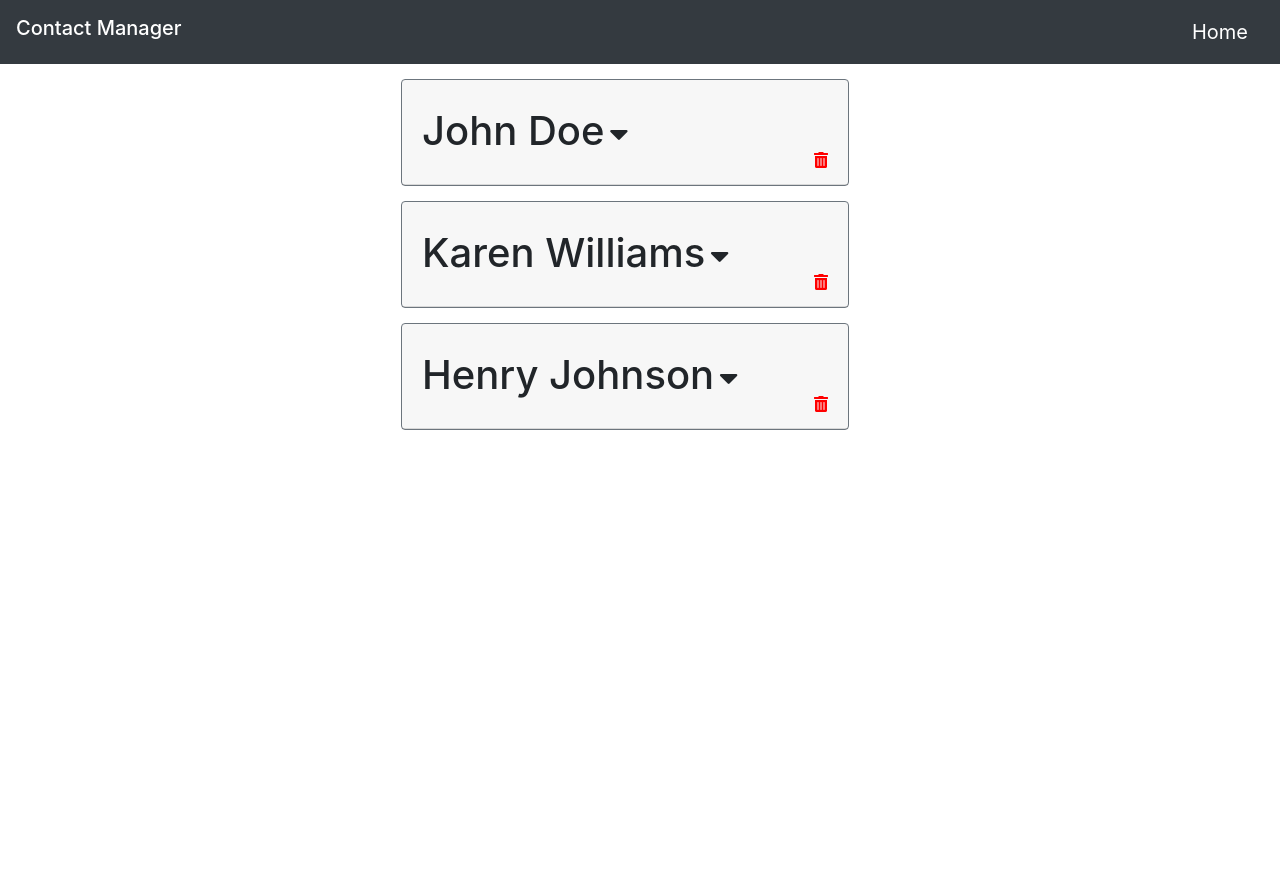
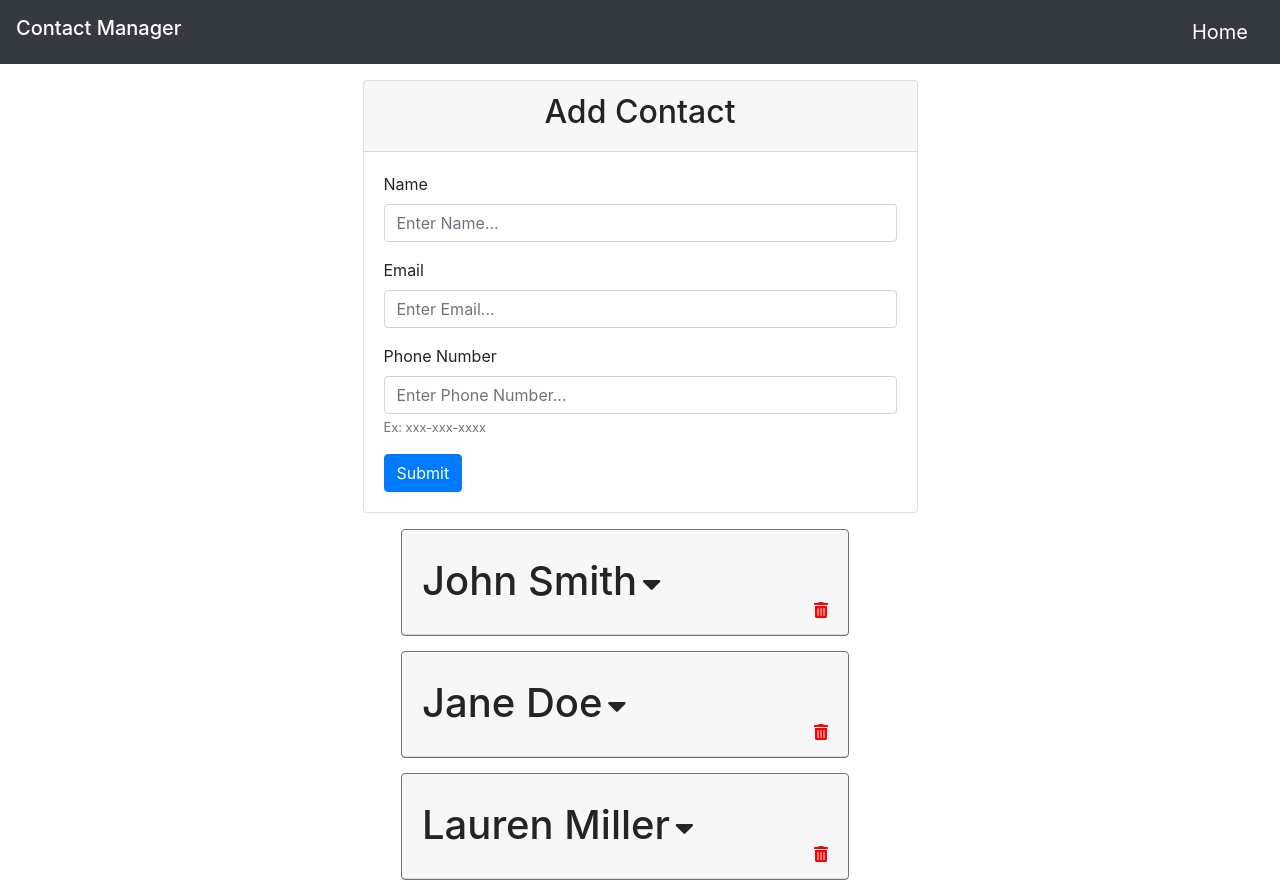
Before and after one commit to storres8/contact-manager, a React (Create React App) app in the folder contactmanager/: page / in a window 1280 px wide. Before the commit the page ends 800 px from the top, so only its background shows below. Built offline with nearby package versions, Linux system fonts and the light colour scheme.

Commit message:
created add contact componenent.

```diff
--- a/contactmanager/src/App.js
+++ b/contactmanager/src/App.js
@@ -2,6 +2,7 @@ import React, { Component } from 'react';
 import Contacts from './Components/Contacts';
 import Navbar from './Components/Navbar';
 import { Provider } from './Components/Context';
+import AddContact from './Components/AddContact';
 
 
 class App extends Component {
@@ -9,9 +10,10 @@ class App extends Component {
     return (
       <Provider>
         <div>
-        < Navbar/>
-        < Contacts/>
-      </div>
+          < Navbar/>
+          < AddContact/>
+          < Contacts/>
+        </div>
       </Provider>
     );
   }
--- /dev/null
+++ b/contactmanager/src/Components/AddContact.js
@@ -0,0 +1,81 @@
+import React, { Component } from 'react'
+
+class AddContact extends Component {
+
+  state={
+    name: '',
+    email: '',
+    phone: '',
+  };
+
+  onChange = (e) =>{
+    this.setState({
+      [e.target.name]: e.target.value
+    })
+  }
+
+  handleSubmit = (e) =>{
+    e.preventDefault()
+    console.log(this.state)
+  }
+
+
+  render() {
+    const { name, email, phone } = this.state;
+    return (
+      <div className="container">
+        <div className="card  mt-3 mb-3 w-50 mx-auto">
+          <div className="card-header text-center">
+            <h2>Add Contact</h2>
+          </div>
+          <div className="card-body">
+            <form onSubmit={this.handleSubmit}>
+              <div className="form-group">
+                <label htmlFor="name">Name</label>
+                <input
+                type="text"
+                name="name"
+                id="name"
+                className="form-control"
+                placeholder="Enter Name..."
+                value = { name }
+                onChange = {this.onChange}
+                />
+              </div>
+
+              <div className="form-group">
+                <label htmlFor="email">Email</label>
+                <input
+                type="email"
+                name="email"
+                id="email"
+                className="form-control"
+                placeholder="Enter Email..."
+                value = { email }
+                onChange = {this.onChange}
+                />
+              </div>
+
+              <div className="form-group">
+                <label htmlFor="phone">Phone Number</label>
+                <input
+                type="text"
+                name="phone"
+                id="phone"
+                className="form-control"
+                placeholder="Enter Phone Number..."
+                value = { phone }
+                onChange = {this.onChange}
+                />
+                <small id="emailHelp" className="form-text text-muted">Ex: xxx-xxx-xxxx</small>
+              </div>
+              <button type="submit" className="btn btn-primary">Submit</button>
+            </form>
+          </div>
+        </div>
+      </div>
+    )
+  }
+}
+
+export default AddContact
--- a/contactmanager/src/Components/Context.js
+++ b/contactmanager/src/Components/Context.js
@@ -22,20 +22,20 @@ export class Provider extends Component {
         contacts: [
              {
             id:1,
-              name:'John Doe',
-              email:'jdoe@gmail.com',
+            name:'John Smith',
+            email:'jsmith@gmail.com',
             phone:'555-555-5555'
             },
             {
                 id:2,
-              name:'Karen Williams',
-              email:'karen@gmail.com',
+                name:'Jane Doe',
+                email:'janedoe@gmail.com',
                 phone:'222-222-2222'
             },
             {
                 id:3,
-              name:'Henry Johnson',
-              email:'henry@gmail.com',
+                name:'Lauren Miller',
+                email:'laurenM@gmail.com',
                 phone:'111-111-1111'
             }
         ],
```
Lines whose indentation alone changed are shown as unchanged.
